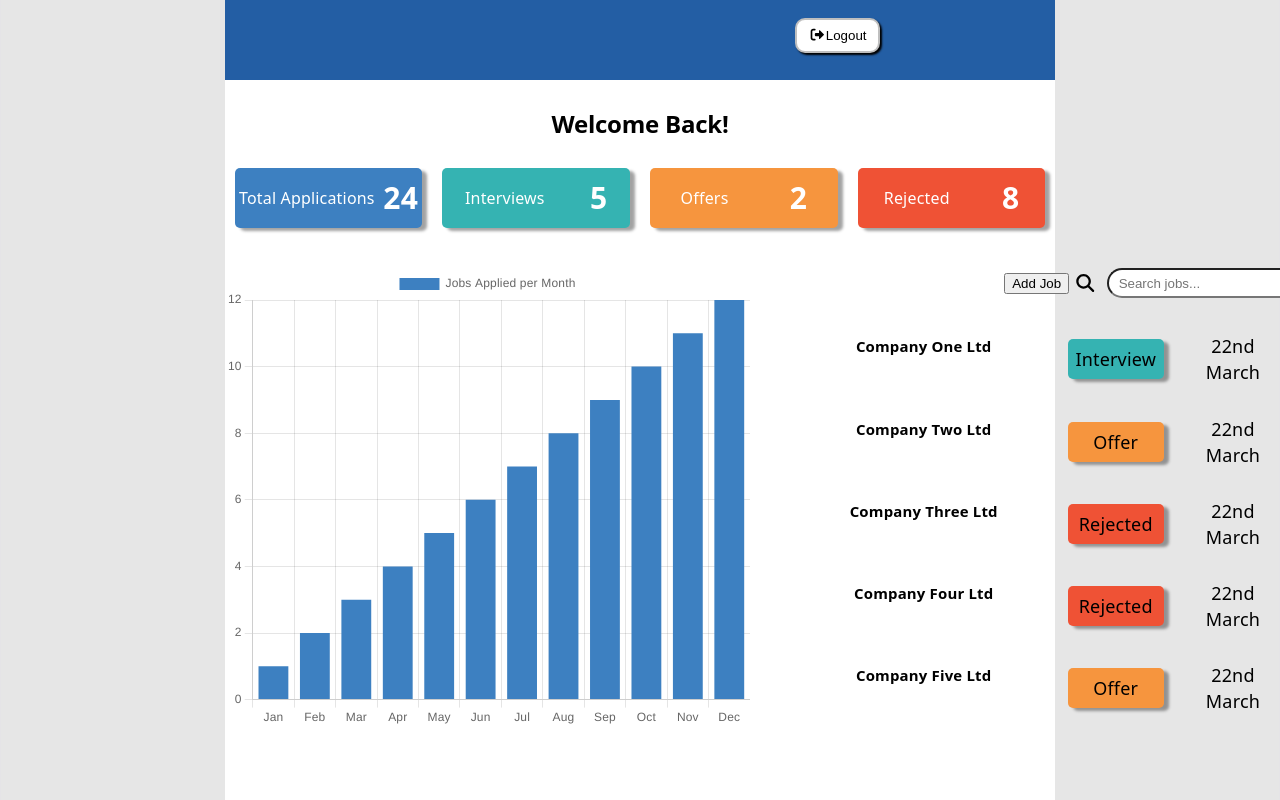
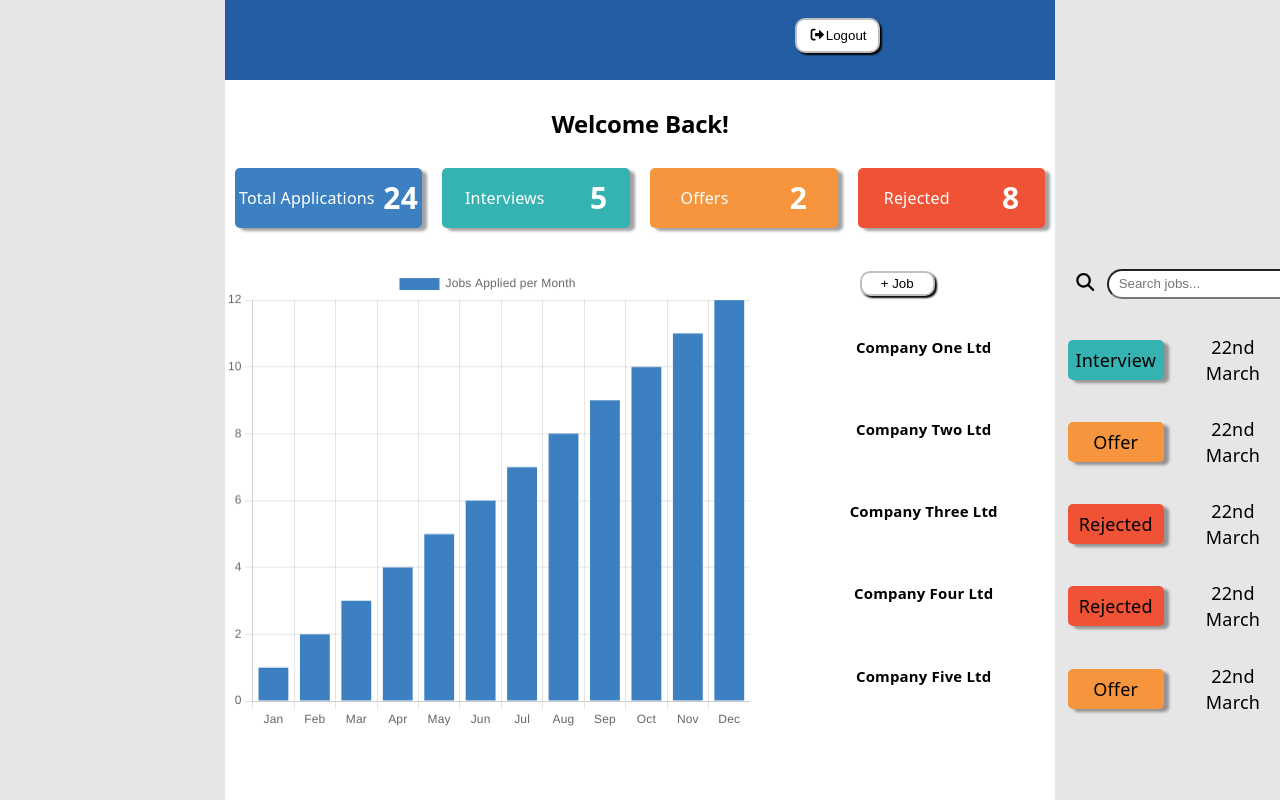
Before and after one commit to chris-gladney/Job-Application-Tracker, a React (Vite) app in the folder fe/: page /jobs-board in a window 1280 px wide. Shown: the top 800 px of the page. Built offline with nearby package versions, Linux system fonts and the light colour scheme.

Commit message:
Add job button link added

```diff
--- a/fe/src/App.css
+++ b/fe/src/App.css
@@ -236,11 +236,22 @@ h2 {
   flex-direction: row;
   margin-right: 20px;
   margin-left: auto;
-  justify-content: right;
+  justify-content: space-between;
 }
 
 .search-bar a {
-  margin-left: 0;
+  margin-left: 80px;
+}
+
+.add-job {
+  height: 25px;
+  width: 75px;
+  border-radius: 10px;
+  background-color: white;
+  color: black;
+  border: solid 2px rgba(128, 128, 128, 0.507);
+  box-shadow: 2px 2px 2px black;
+  cursor: pointer;
 }
 
 .search-bar input {
--- a/fe/src/Components/SearchJobs.jsx
+++ b/fe/src/Components/SearchJobs.jsx
@@ -72,8 +72,9 @@ function SearchJobs() {
     <div className="search-applications">
       <div className="search-bar">
         <Link to="/add-job">
-          <button className="add-job">Add Job</button>
+          <button className="add-job">+ Job</button>
         </Link>
+        <div className="search-bar-wrapper">
           <FontAwesomeIcon icon={faMagnifyingGlass} />
           <input
             type="text"
@@ -82,6 +83,7 @@ function SearchJobs() {
               handleOnChange(e);
             }}
           />
+        </div>
       </div>
       <div className="current-applications">
         {filteredJobs.map((job, i) => {
```
Lines whose indentation alone changed are shown as unchanged.
